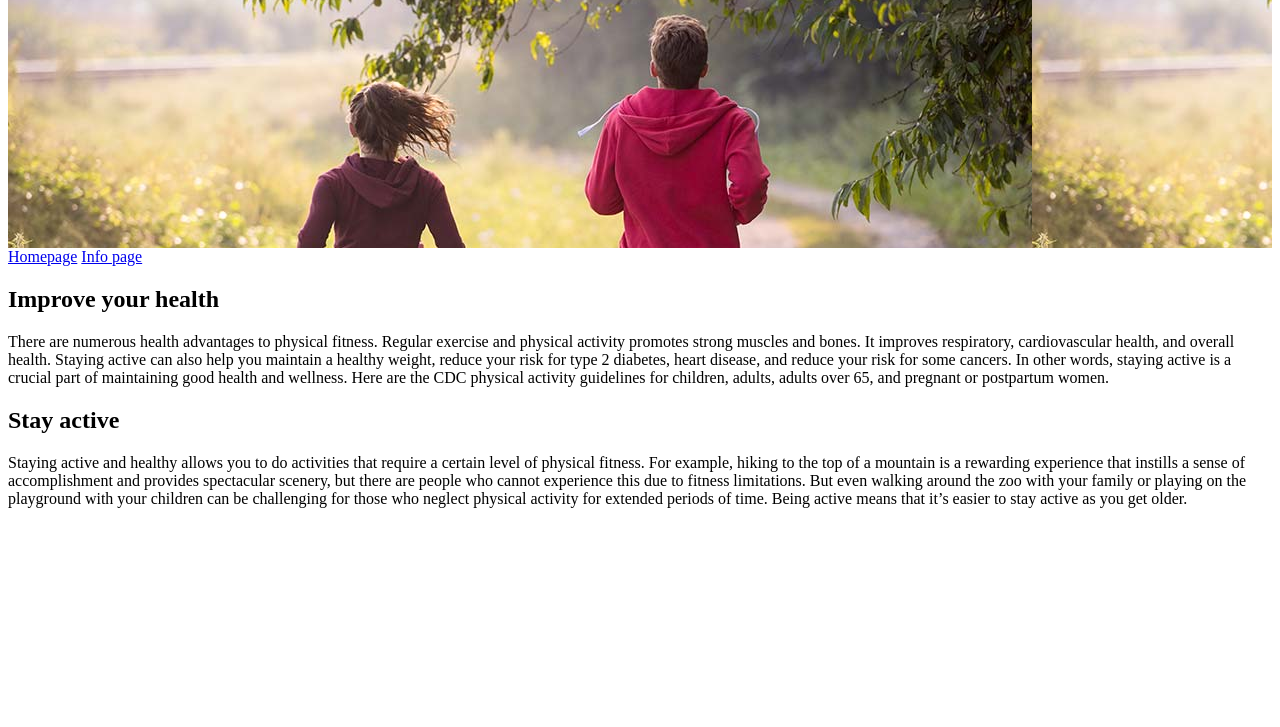
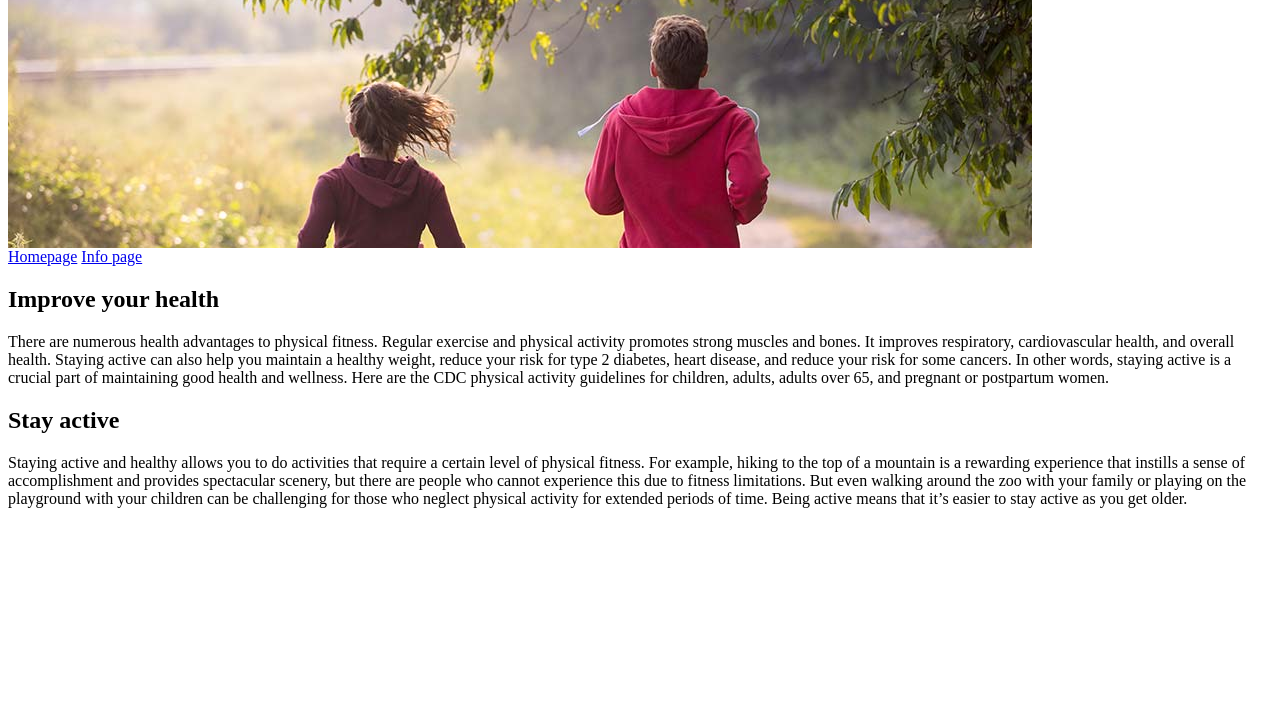
Before and after one commit to sukhman13/Three-pages, a plain HTML site: page Page-3.html in a window 1280 px wide. Shown: the part 73-800 px from the top of the page. Drawn offline with Linux system fonts and the light colour scheme.

Commit message:
Add files via upload

```diff
--- a/style.css
+++ b/style.css
@@ -1,5 +1,5 @@
 .back {
 	background-image: url("/images/Background.jpg");
 	height: 300px;
-	background-repeat: 0;
+	background-repeat: no-repeat;
 }
```
